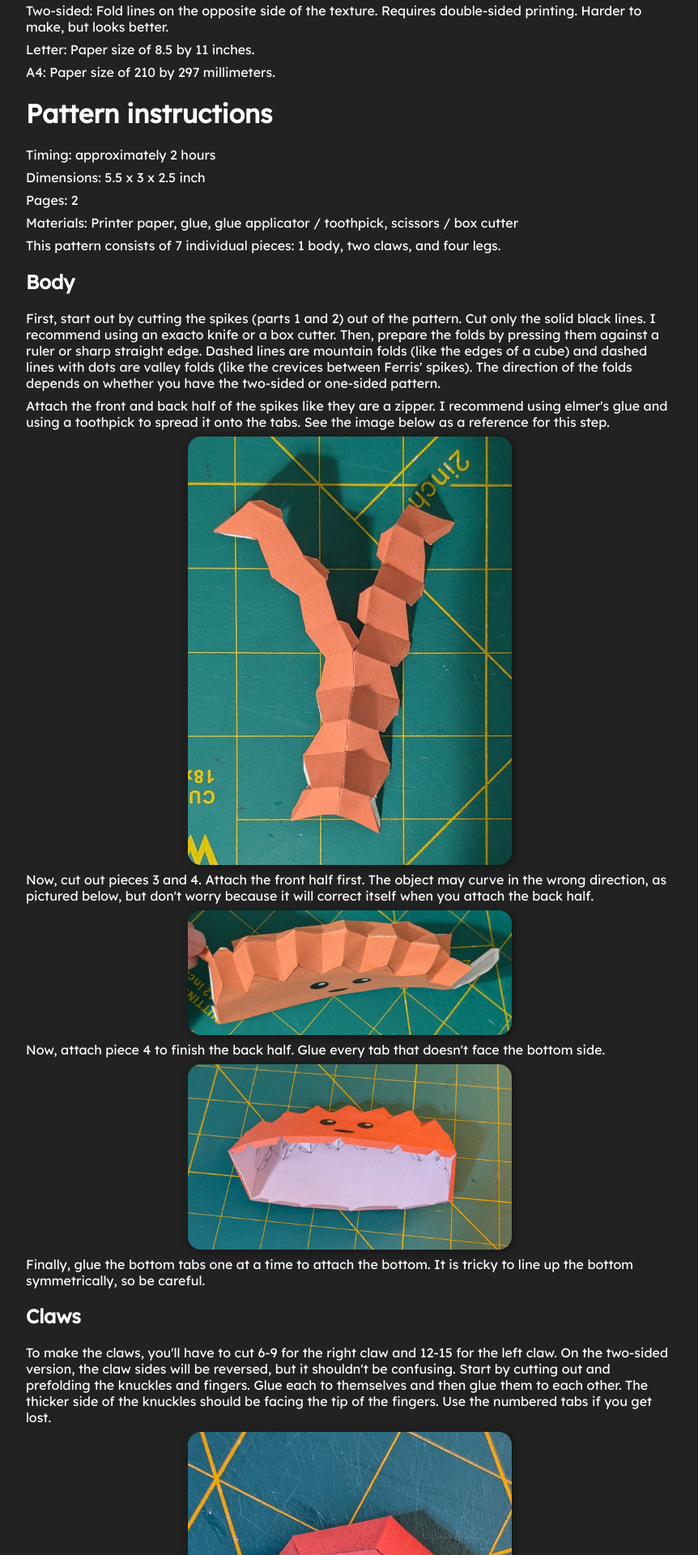
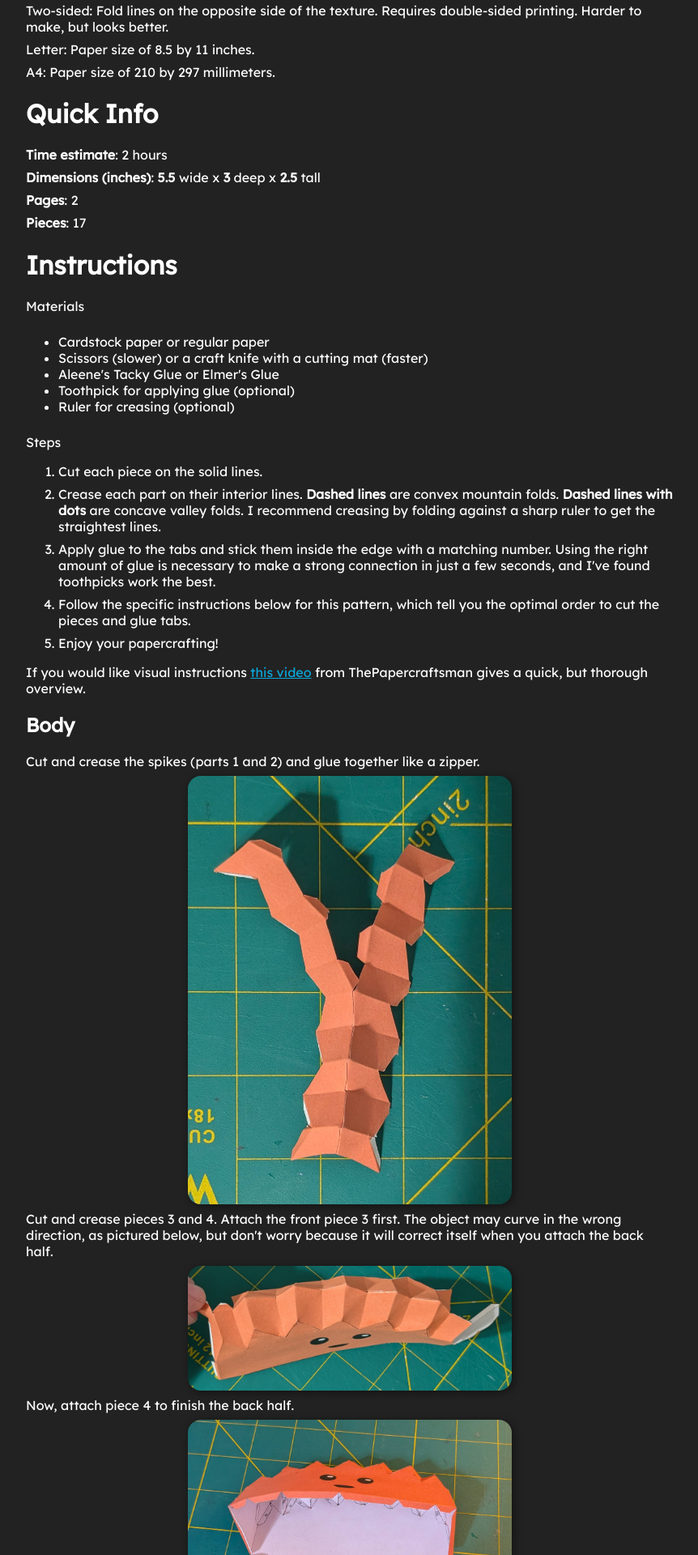
Before and after one commit to benjamin-cates/thebenjicatdev, a React (Vite) app: page /crafts/ferris-papercraft in a window 1280 px wide. Shown: the part 1180-3100 px from the top of the page at 81% size, without its empty margins (208-1070 px from the left). Built offline with nearby package versions, Linux system fonts and the light colour scheme; a web font is replaced by a local one.

Commit message:
Edit hornet and crab instructions

```diff
--- a/src/pages/crafts.ts
+++ b/src/pages/crafts.ts
@@ -29,6 +29,31 @@ let papercraft_modification_statement = `
 These files were made with [Blender](https://blender.org) and [Pepakura Designer](https://pepakura.tamasoft.co.jp). Feel free to download and modify the source files in the Google Drive folder link provided, but distribution must be done under the license.\n
 `
 
+let papercraft_instructions_generic = `
+# Instructions
+
+Materials
+* Cardstock paper or regular paper
+* Scissors (slower) or a craft knife with a cutting mat (faster)
+* Aleene's Tacky Glue or Elmer's Glue
+* Toothpick for applying glue (optional)
+* Ruler for creasing (optional)
+
+Steps
+
+1. Cut each piece on the solid lines.
+
+2. Crease each part on their interior lines. **Dashed lines** are convex mountain folds. **Dashed lines with dots** are concave valley folds. I recommend creasing by folding against a sharp ruler to get the straightest lines.
+
+3. Apply glue to the tabs and stick them inside the edge with a matching number. Using the right amount of glue is necessary to make a strong connection in just a few seconds, and I've found toothpicks work the best.
+
+4. Follow the specific instructions below for this pattern, which tell you the optimal order to cut the pieces and glue tabs.
+
+5. Enjoy your papercrafting!
+
+If you would like visual instructions [this video](https://www.youtube.com/watch?v=1ZiFKaXUcZo) from ThePapercraftsman gives a quick, but thorough overview.
+`;
+
 const crafts_list: { [key: string]: Craft } = {
     "ferris-papercraft": {
         name: "Ferris Papercraft",
@@ -37,53 +62,53 @@ const crafts_list: { [key: string]: Craft } = {
         page_description: "Free papercraft pattern for Ferris the Crab inspired by the Rust Programming Language mascot",
         body: papercraft_choosing_a_file + `
 
-# Pattern instructions
+# Quick Info
 
-Timing: approximately 2 hours
+**Time estimate**: 2 hours
 
-Dimensions: 5.5 x 3 x 2.5 inch
+**Dimensions (inches)**: **5.5** wide x **3** deep x **2.5** tall
 
-Pages: 2
+**Pages**: 2
 
-Materials: Printer paper, glue, glue applicator / toothpick, scissors / box cutter
+**Pieces**: 17
 
-This pattern consists of 7 individual pieces: 1 body, two claws, and four legs.
+` + papercraft_instructions_generic + `
 
 ## Body
 
-First, start out by cutting the spikes (parts 1 and 2) out of the pattern. Cut only the solid black lines. I recommend using an exacto knife or a box cutter. Then, prepare the folds by pressing them against a ruler or sharp straight edge. Dashed lines are mountain folds (like the edges of a cube) and dashed lines with dots are valley folds (like the crevices between Ferris' spikes). The direction of the folds depends on whether you have the two-sided or one-sided pattern.
-
-Attach the front and back half of the spikes like they are a zipper. I recommend using elmer's glue and using a toothpick to spread it onto the tabs. See the image below as a reference for this step.
+Cut and crease the spikes (parts 1 and 2) and glue together like a zipper.
 
 ![Front half and back half of spikes are attached in zipper order](/crafts/ferris_spikes.jpg)
 
-Now, cut out pieces 3 and 4. Attach the front half first. The object may curve in the wrong direction, as pictured below, but don't worry because it will correct itself when you attach the back half.
+Cut and crease pieces 3 and 4. Attach the front piece 3 first. The object may curve in the wrong direction, as pictured below, but don't worry because it will correct itself when you attach the back half.
 
 ![Front half attached to spikes](/crafts/ferris_front_half.jpg)
 
-Now, attach piece 4 to finish the back half. Glue every tab that doesn't face the bottom side.
+Now, attach piece 4 to finish the back half.
 
 ![Ferris body without bottom](/crafts/ferris_no_bottom.jpg)
 
-Finally, glue the bottom tabs one at a time to attach the bottom. It is tricky to line up the bottom symmetrically, so be careful.
+Finally, glue the bottom tabs one at a time to attach the bottom (piece 5). Be sure to line up the bottom symetrically because it is easy to misalign.
 
 ## Claws
 
-To make the claws, you'll have to cut 6-9 for the right claw and 12-15 for the left claw. On the two-sided version, the claw sides will be reversed, but it shouldn't be confusing. Start by cutting out and prefolding the knuckles and fingers. Glue each to themselves and then glue them to each other. The thicker side of the knuckles should be facing the tip of the fingers. Use the numbered tabs if you get lost.
+Cut out and crease the right knuckles (piece 6) and the fingers (piece 7). The thicker side of the knuckles should be facing the tip of the fingers. Use the numbered tabs if you get lost.
 
 ![Ferris fingers and knuckles](/crafts/ferris_knuckles.jpg)
 
-Then attach the thumb, making sure the glue holds strong (this is the easiest part to come undone).
+Then attach the thumb (piece 8), making sure the glue holds strong (this is the easiest part to come undone).
 
 ![Ferris thumb](/crafts/ferris_thumbs.jpg)
 
-Finally, attach the forearm piece before you glue the forearm to itself. If you attach the forearm to the thumb before anything else, it will be much easier.
+Attach the forearm (piece 9) to the thumb before glueing any other tabs.
 
 ![Claw finished](/crafts/ferris_claw.jpg)
 
+Glue the rest of the tabs closed and repeat this section for the left claw (pieces 12 through 15).
+
 ## Legs
 
-Each leg is a separate piece. Cut them out, prefold, and glue them to themselves.
+Each leg is a separate piece (10, 11, 16, and 17). Cut, crease, and glue! The front legs are thinner and longer; the back legs are thicker and shorter.
 
 ![Appendages done](/crafts/ferris_appendages.jpg)
 
@@ -93,7 +118,7 @@ Finally, glue the platform of each appendage that attaches to the body. The fina
 
 ![Ferris complete](/crafts/ferris_complete.jpg)
 `+ papercraft_modification_statement + copyright_statement("2025-12-06"),
-        publish_date: "2025-12-1",
+        publish_date: "2025-12-06",
         files: [
             {
                 name: "Letter-size Two-sided Print",
@@ -128,41 +153,41 @@ Finally, glue the platform of each appendage that attaches to the body. The fina
         page_description: "Free papercraft pattern for Hornet from Hollow Knight: Silksong",
         body: papercraft_choosing_a_file + `
 
-# Pattern Instructions
+# Quick Info
 
-Timing: approximately 90 minutes
+**Time estimate**: 90 minutes
 
-Dimensions: 3.5 x 3.5 x 4.5 inch
+**Dimensions (inches)**: **3.5** width x **3.5** length x **4.5** height
 
-Pages: 2
+**Pages**: 2
 
-Materials: Printer paper, glue, glue applicator / toothpick, scissors / box cutter
+**Pieces**: 13
 
-This pattern consists of five parts: the cloak, the head, the body, the base, and the needle.
+` + papercraft_instructions_generic + `
 
 ## Cloak
 
-Cut out the four pieces of the cloak from the pattern. Only cut out solid black lines. Prefold each of the folds before glueing together. Lines with dashes are mountain lines (convex like the top of her cloak), and lines with dashes and dots are valley lines (concave like the bottom fold of her cloak). Glue the half necks to the main parts of each half cloak. Then, glue the two halves together with the four tabs. It should look like the picture below.
+Cut and crease the cloak (1 through 4), then glue the top halves to the bottom halves (matching does not matter).
 
 ![Two halves of Hornet's cloak before glueing](/crafts/hornet_cloak_halves.webp)
 
+Glue the left half and the right half of the cloak to each other.
+
 ## Base
-Cut out each part of the base and prefold. Glue the center piece to the top so it looks like the image below. Then glue the bottom on starting at the center and then glue the outside tabs one-at-a-time.
+Cut and crease pieces 5 and 6. Glue piece 6 to the center column of piece 5 like the picture below. Then glue piece 7 to pieces 5 and 6 starting with the center tabs and then the outside tabs one-at-a-time.
 
 ![Base to hold hornet standing up](/crafts/hornet_base.webp)
 
 ## Head
-Cut out the two top parts of the head, prefold, and glue together. Then, cut out the bottom piece of the head and glue the horns together first. The tab to hold each horn together is too long, so cut it short like the image below.
+Cut and crease the upper head (pieces 8 and 9), and glue to each other. Cut and crease the bottom of the mask (piece 10). The tabs on each horn are too long, so cut both of them shorter like the image below. Glue the horns shut, then glue the bottom to the top in a zipper order.
 
 ![Diagram showing how to cut the tab for her horns short](/crafts/hornet_extra_cut.png)
-
-Now, start by glueing the top tabs like a zipper.
 
 ![Partially completed hornets head](/crafts/hornet_head_partial.webp)
 
 ## Body
 
-Cut and prefold the body piece and inner legs. Glue the inner legs one at a time to prevent it from slipping in the wrong direction. Now, the body should look like this picture.
+Cut and crease the body piece (12) and inner legs (11). Glue the inner legs one at a time to prevent it from slipping in the wrong direction.
 
 ![Hornet body partially complete](/crafts/hornet_body_partial.webp)
 
@@ -170,7 +195,7 @@ Glue sections of the final flap one at a time. I recommend starting with the leg
 
 ## Needle
 
-Cut out the needle and glue each half together so the texture is on the outside. If you are using the double sided pattern, I recommend cutting on the side with texture in case the printer is misaligned.
+Cut out the needle (piece 13) and glue each half together so the texture is on the outside. If you are using the double sided pattern, I recommend cutting on the side with texture in case the printer is misaligned.
 
 ## Assembly
 
@@ -182,7 +207,7 @@ Insert Hornet's body into the base and put her cloak around the neck. Put a dab
 ![Hornet completed](/crafts/hornet_complete.webp)
 
 `+ papercraft_modification_statement + copyright_statement("2025-12-09"),
-        spiel: "This nimble bug from Hollow Knight: Silksong is the perfect addition to a figurine collection. Her sharp needle and drifting cloak will let her take on any enemy. Follow this free papercraft pattern tutorial to make one of your own.",
+        spiel: "This nimble bug from Hollow Knight: Silksong is the perfect addition to a figurine collection. Her sharp needle and drifting cloak will let her take on any enemy. Follow this free papercraft pattern to make one of your own.",
         feature_images: ["/crafts/hornet_post.webp", "/crafts/hornet_complete.webp"],
         files: [
             {
```
Also changed, not shown: src/public/crafts/ferris_complete.jpg, src/public/crafts/hornet_complete.webp.
